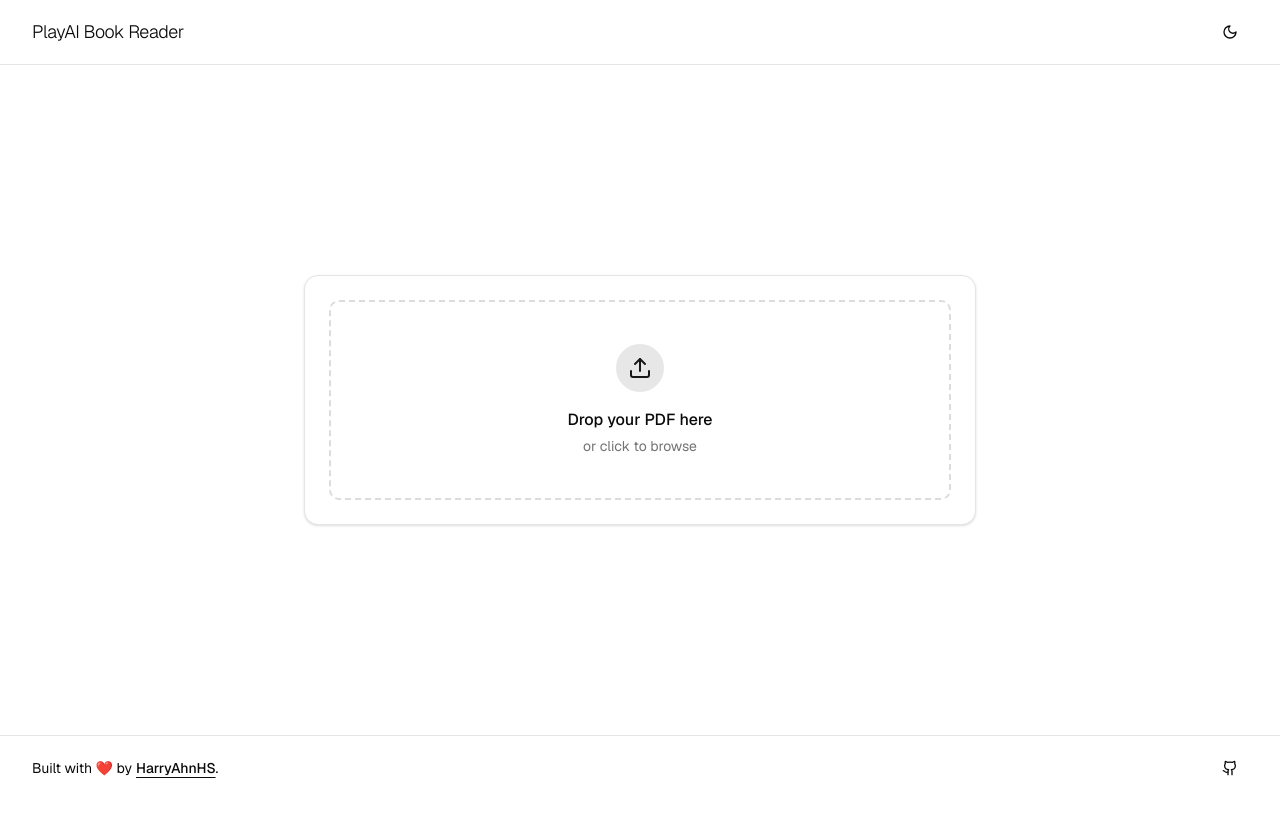
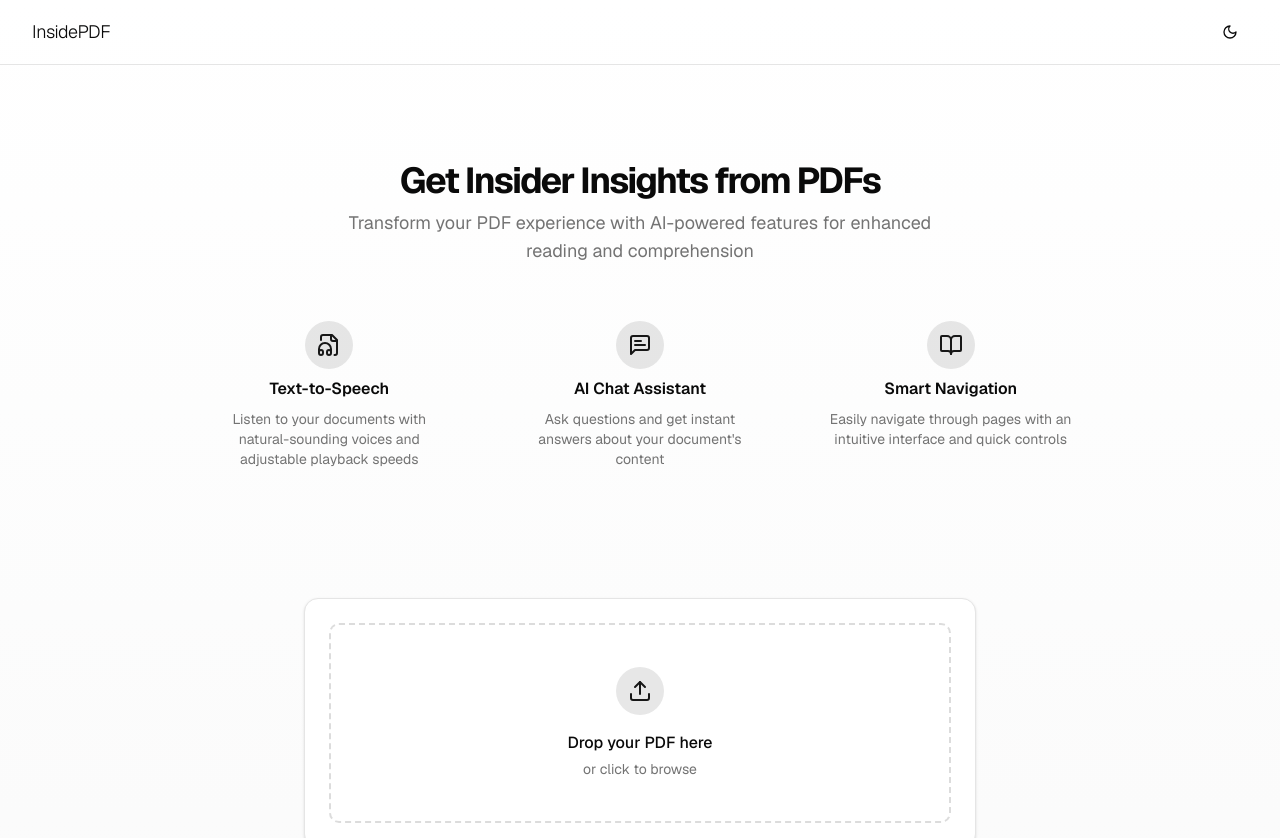
Before and after one commit to HarryAhnHS/inside-pdf, a Next.js app: page / in a window 1280 px wide. Shown: the top 838 px of the page. Before the commit the page ends 800 px from the top, so only its background shows below. Built offline with nearby package versions, Linux system fonts and the light colour scheme.

Commit message:
content: hero

```diff
--- a/src/app/components/Header.js
+++ b/src/app/components/Header.js
@@ -11,7 +11,7 @@ const Header = () => {
     <header className="w-full border-b">
       <nav className="mx-auto flex h-16 max-w-7xl items-center justify-between px-4 sm:px-6 lg:px-8">
         <div className="flex items-center gap-2">
-          <span className="text-lg font-light tracking-tight">PlayAI Book Reader</span>
+          <span className="text-lg font-light tracking-tight">InsidePDF</span>
         </div>
         <div className="flex items-center gap-4">
           <Button
--- /dev/null
+++ b/src/app/components/Hero.js
@@ -0,0 +1,51 @@
+"use client"
+
+import { FileAudio, MessageSquareText, BookOpen } from 'lucide-react';
+
+const Hero = () => {
+  return (
+    <div className="w-full px-4 py-12 flex flex-col items-center justify-center text-center space-y-2">
+      <h1 className="text-4xl font-bold tracking-tighter">
+        Get Insider Insights from PDFs
+      </h1>
+      <p className="text-lg text-muted-foreground max-w-[600px]">
+        Transform your PDF experience with AI-powered features for enhanced reading and comprehension
+      </p>
+
+      {/* Feature Grid */}
+      <div className="grid grid-cols-1 md:grid-cols-3 gap-8 max-w-[900px] w-full mt-8">
+        <div className="flex flex-col items-center space-y-2 p-4">
+          <div className="h-12 w-12 rounded-full bg-primary/10 flex items-center justify-center">
+            <FileAudio className="h-6 w-6 text-primary" />
+          </div>
+          <h3 className="font-semibold">Text-to-Speech</h3>
+          <p className="text-sm text-muted-foreground text-center">
+            Listen to your documents with natural-sounding voices and adjustable playback speeds
+          </p>
+        </div>
+
+        <div className="flex flex-col items-center space-y-2 p-4">
+          <div className="h-12 w-12 rounded-full bg-primary/10 flex items-center justify-center">
+            <MessageSquareText className="h-6 w-6 text-primary" />
+          </div>
+          <h3 className="font-semibold">AI Chat Assistant</h3>
+          <p className="text-sm text-muted-foreground text-center">
+            Ask questions and get instant answers about your document&apos;s content
+          </p>
+        </div>
+
+        <div className="flex flex-col items-center space-y-2 p-4">
+          <div className="h-12 w-12 rounded-full bg-primary/10 flex items-center justify-center">
+            <BookOpen className="h-6 w-6 text-primary" />
+          </div>
+          <h3 className="font-semibold">Smart Navigation</h3>
+          <p className="text-sm text-muted-foreground text-center">
+            Easily navigate through pages with an intuitive interface and quick controls
+          </p>
+        </div>
+      </div>
+    </div>
+  );
+};
+
+export default Hero;
--- a/src/app/layout.js
+++ b/src/app/layout.js
@@ -23,7 +23,7 @@ export default function RootLayout({ children }) {
   return (
     <html lang="en" suppressHydrationWarning>
       <body
-        className={`${geistSans.variable} ${geistMono.variable} min-h-screen bg-background font-sans antialiased`}
+        className={`${geistSans.variable} ${geistMono.variable} min-h-screen bg-gradient-to-b from-background to-muted/50 font-sans antialiased`}
       >
         <ThemeProvider>
           <div className="relative flex min-h-screen flex-col">
--- a/src/app/page.js
+++ b/src/app/page.js
@@ -2,9 +2,11 @@
 import dynamic from 'next/dynamic';
 import { useRef, useState, useEffect } from 'react';
 import { gsap } from 'gsap';
+import { FileAudio, MessageSquareText, BookOpen } from 'lucide-react';
 
 import FileUpload from './components/FileUpload';
 import ChatBox from './components/ChatBox';
+import Hero from './components/Hero';
 const PDFDashboard = dynamic(() => import('./components/PDFDashboard'), { ssr: false }); // Disable SSR PDFViewer by dynamically importing
 
 export default function Home() {
@@ -80,12 +82,16 @@ export default function Home() {
 
   return (
     <div className='h-full'>
-      {/* File Upload */}
+      {/* File Upload View */}
       <div
         ref={fileUploadRef}
-        className={`h-full w-full transition-all flex justify-center items-center ${showPDFViewer ? 'hidden' : ''}`}
+        className={`min-h-screen w-full transition-all flex flex-col ${showPDFViewer ? 'hidden' : ''}`}
       >
-        <FileUpload onFileChange={handleFileUpload} fileInputRef={fileInputRef} file={file}/>
+        <Hero />
+        {/* File Upload */}
+        <div className="flex-1 flex justify-center items-center p-8">
+          <FileUpload onFileChange={handleFileUpload} fileInputRef={fileInputRef} file={file}/>
+        </div>
       </div>
 
       {/* PDF Viewer */}
```
